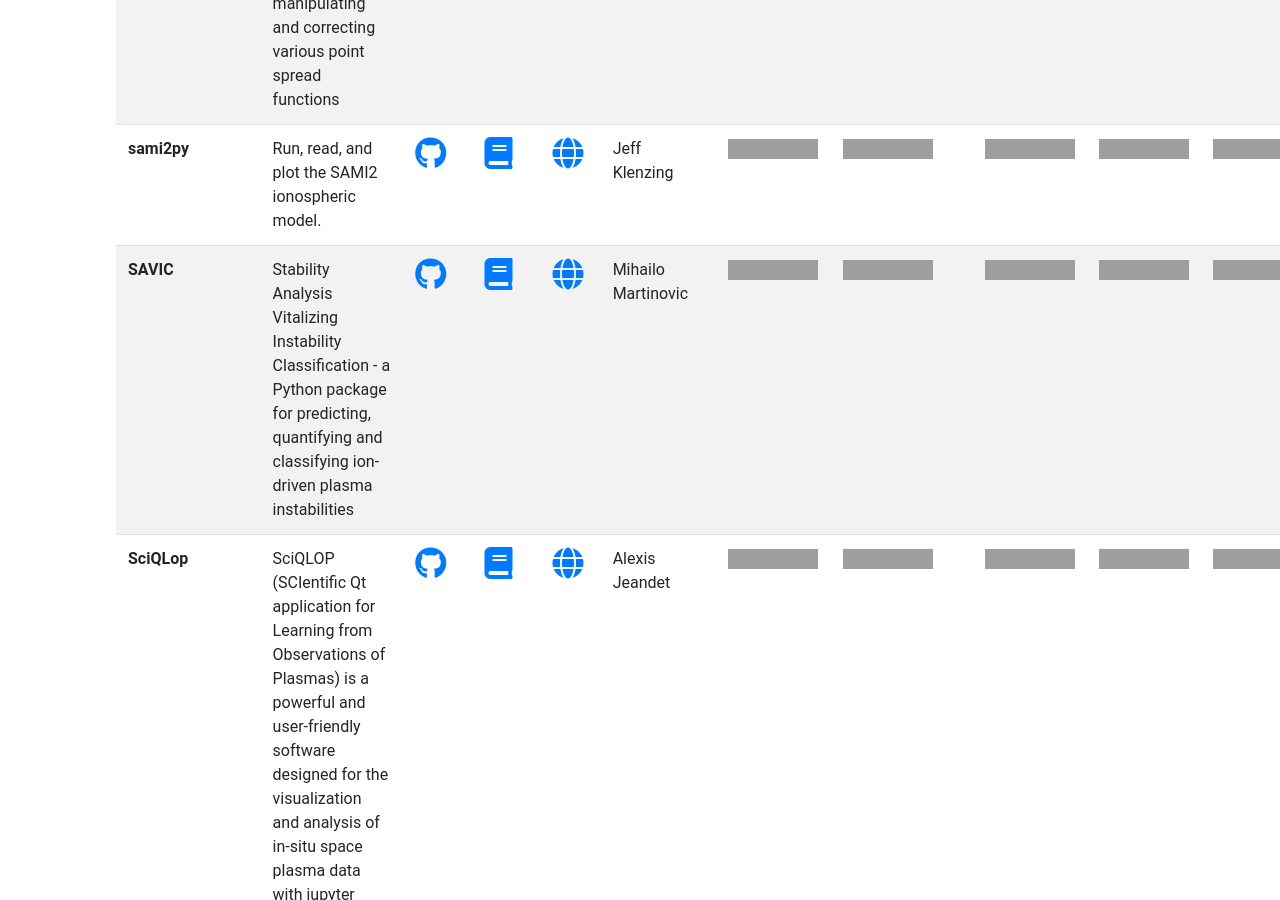
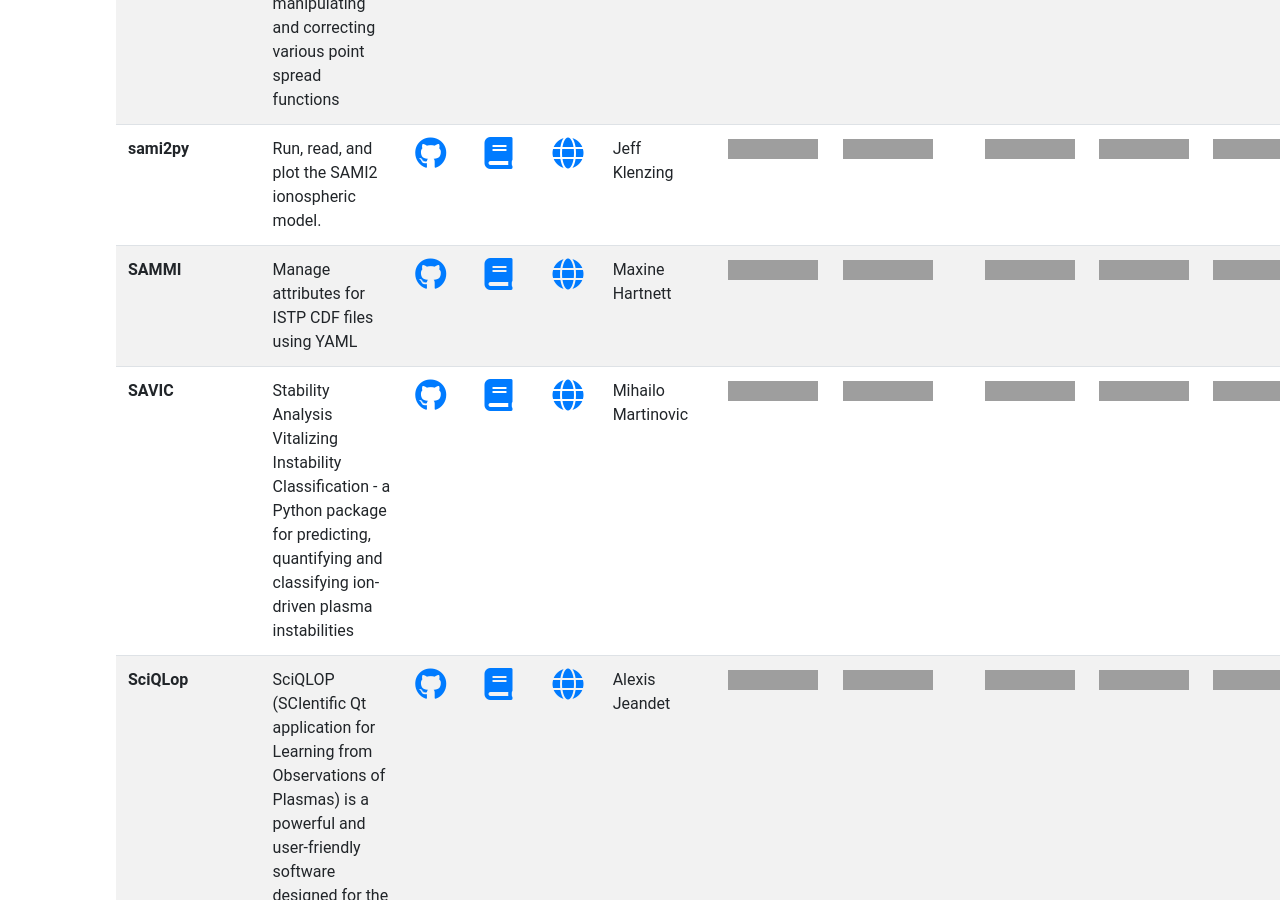
Before and after one commit to heliophysicsPy/heliophysicsPy.github.io, a Jekyll site: the page built from _pages/projects.html, in a window 1280 px wide and 900 px high, scrolled down 7807 px. Built offline with Jekyll 4.4.1, drawn with Linux system fonts in a browser that asks for light colours; nearby versions of some CDN libraries.

Commit message:
Adding SAMMI to projects.yml

```diff
--- a/_data/projects.yml
+++ b/_data/projects.yml
@@ -480,6 +480,21 @@
   python3: ["https://img.shields.io/badge/Good-brightgreen.svg", "Good"]
   license: ["https://img.shields.io/badge/Good-brightgreen.svg", "Good"]
 
+- name: "SAMMI"
+  code: "https://github.com/swxsoc/sammi"
+  description: "Manage attributes for ISTP CDF files using YAML"
+  docs: "https://swxschema.readthedocs.io/en/latest/"
+  logo: "https://raw.githubusercontent.com/swxsoc/sammi/e764c4c84d5e511799ffc47d446a76f17501b8a2/docs/logo/sammi_logo.png"
+  contact: "Maxine Hartnett"
+  keywords: ["general", "cdf", "data_access"]
+  community: ["https://img.shields.io/badge/Good-brightgreen.svg", "Good"]
+  documentation: ["https://img.shields.io/badge/Good-brightgreen.svg", "Good"]
+  testing: ["https://img.shields.io/badge/Good-brightgreen.svg", "Good"]
+  software_maturity: ["https://img.shields.io/badge/Good-brightgreen.svg", "Good"]
+  python3: ["https://img.shields.io/badge/Good-brightgreen.svg", "Good"]
+  license: ["https://img.shields.io/badge/Good-brightgreen.svg", "Good"]
+
+
 - name: "SAVIC"
   description: "Stability Analysis Vitalizing Instability Classification - a Python package for predicting, quantifying and classifying ion-driven plasma instabilities"
   docs: "https://savic.readthedocs.io/en/latest/index.html"
```
